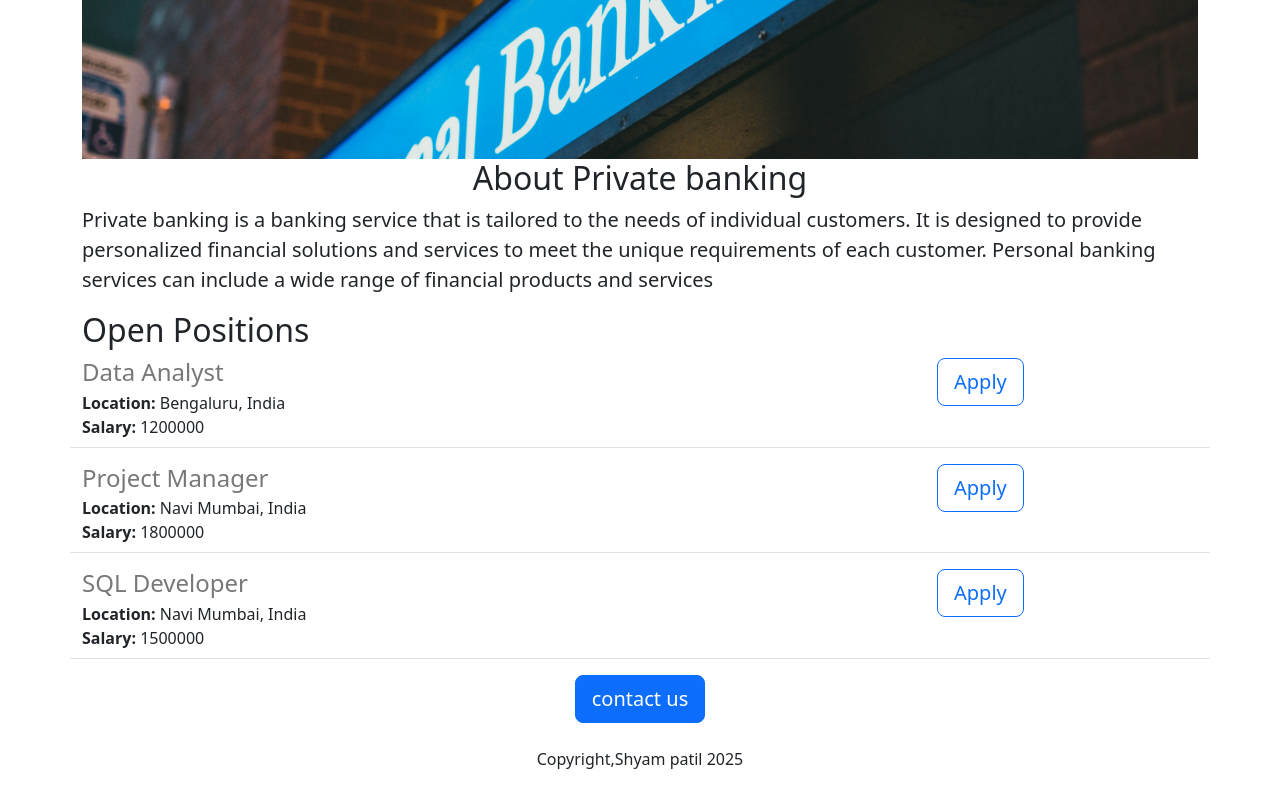
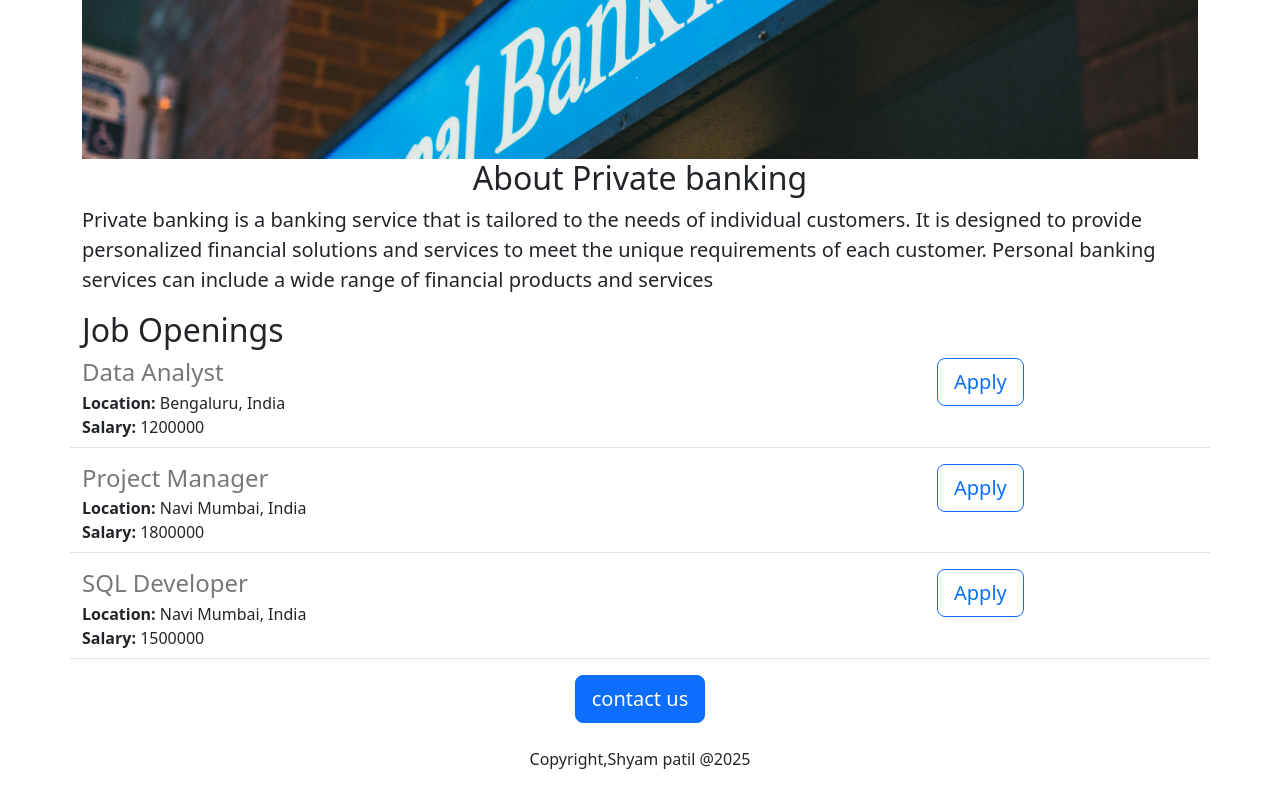
Before and after one commit to shyampatil200006-maker/shyam-development-proj, a Flask app: page / in a window 1280 px wide. Shown: the part 57-844 px from the top of the page. Run offline with Flask 3, Linux system fonts and the light colour scheme.

Commit message:
added minor chnages

```diff
--- a/templates/home.html
+++ b/templates/home.html
@@ -8,7 +8,7 @@
       object-fit:cover
     }
   </style>
-   <title> Shyam's Home</title>
+   <title> Shyam's Development</title>
   <meta charset="utf-8">
   <meta name="viewport" content="width=device-width, initial-scale=1">
   <link href="https://cdn.jsdelivr.net/npm/bootstrap@5.3.8/dist/css/bootstrap.min.css" rel="stylesheet" integrity="sha384-sRIl4kxILFvY47J16cr9ZwB07vP4J8+LH7qKQnuqkuIAvNWLzeN8tE5YBujZqJLB" crossorigin="anonymous">
@@ -19,7 +19,7 @@
     <img id = "banner" class = "img-fluid" src="https://cf005087-45b8-4b3b-a394-f1569f23f128-00-1z94h9pgn8jec.pike.replit.dev/static/personal_banking.jpg"  </img>
     <h2 class = "text-center" mt-2 mb-4>About {{bnktype}} banking</h2>
     <p class = "lead">{{bnktype}} banking is a banking service that is tailored to the needs of individual customers. It is designed to provide personalized financial solutions and services to meet the unique requirements of each customer. Personal banking services can include a wide range of financial products and services</p>
-      <h2>Open Positions</h2>
+      <h2>Job Openings</h2>
        <div>
 
            {% include 'jobitem.html'%}
@@ -27,7 +27,7 @@
        </div>
       <div class = "text-center" mt-2 mb-4>
         <button type="button" class="btn btn-primary btn-lg">contact us</button>
-        <p class = mt-4 mb-4>Copyright,Shyam patil 2025</p>
+        <p class = mt-4 mb-4>Copyright,Shyam patil @2025</p>
       </div>
   </body>
 </html>
```
